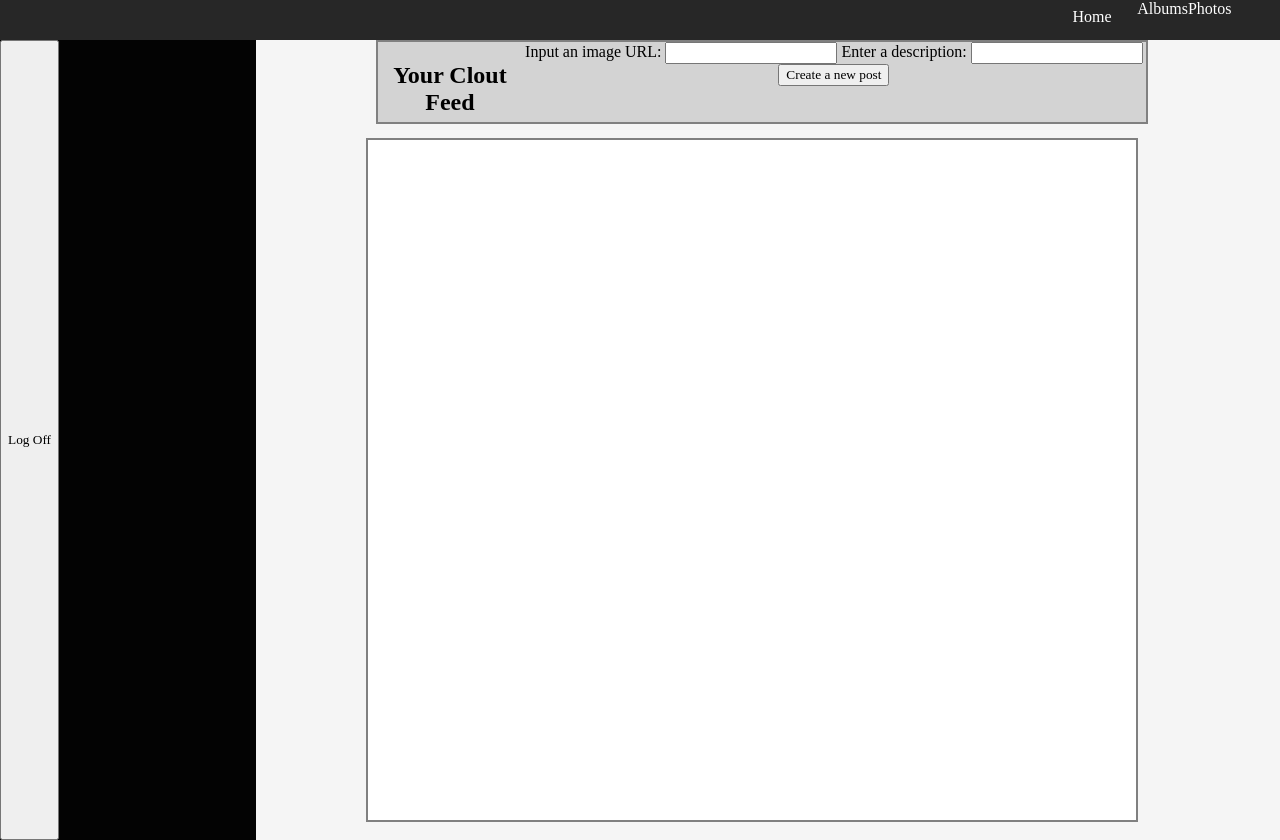
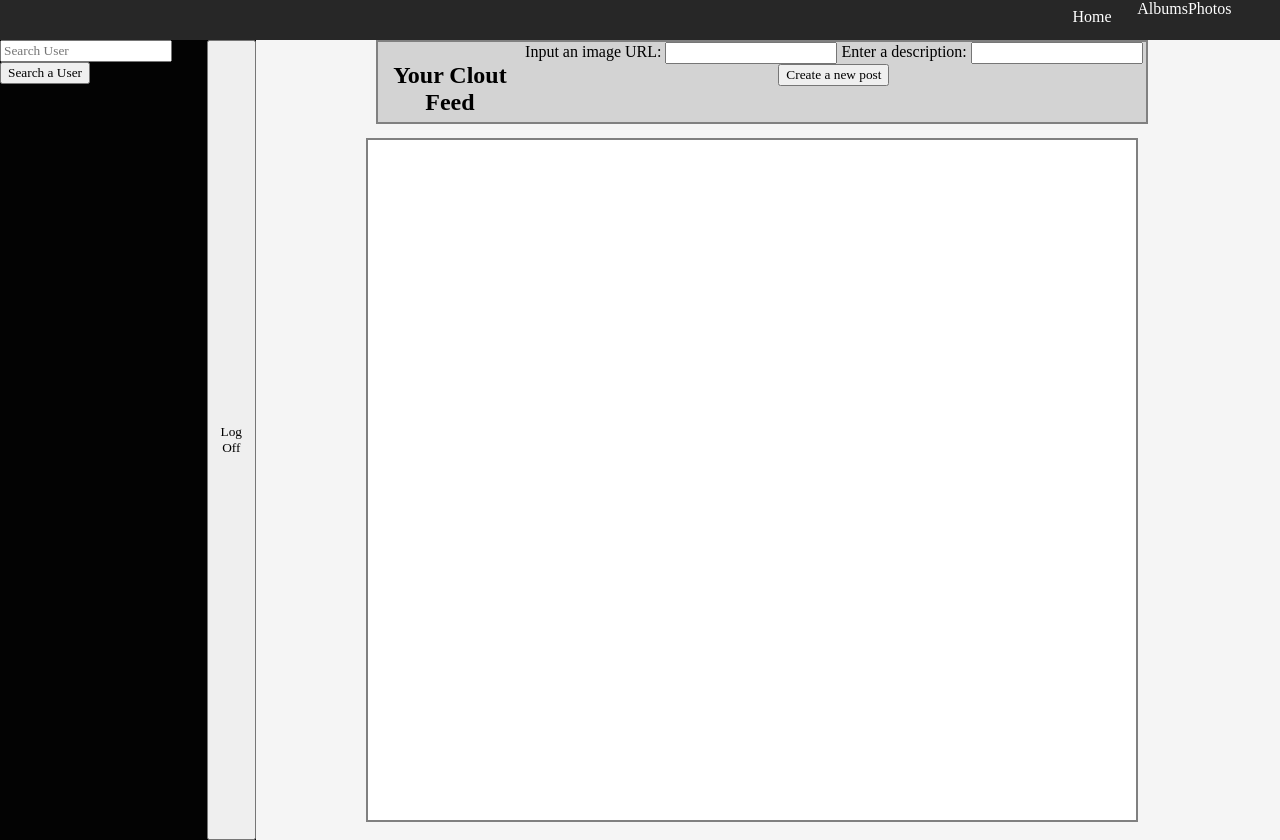
Before and after one commit to joinpursuit/Pursuit-Core-Web-Express-Group-Project, a website: page frontEnd/userFeed.html in a window 1280 px wide. Drawn offline with nearby package versions, Linux system fonts and the light colour scheme; no server answers.

Commit message:
add userSearchForm to userFeed.html

```diff
--- a/frontEnd/userFeed.html
+++ b/frontEnd/userFeed.html
@@ -27,6 +27,10 @@
       <div id="ownerPic"></div>
       <h1 id="ownerName"></h1>
       <h5 id="ownerBio"></h5>
+      <form id="userSearchForm">
+        <input id="userSearchInput" type="text" placeholder="Search User"></input>
+        <button id="userSearchBtn" type="submit">Search a User</button>
+      </form>
       <button id="logOffBtn">Log Off</button>
     </div>
 
```
